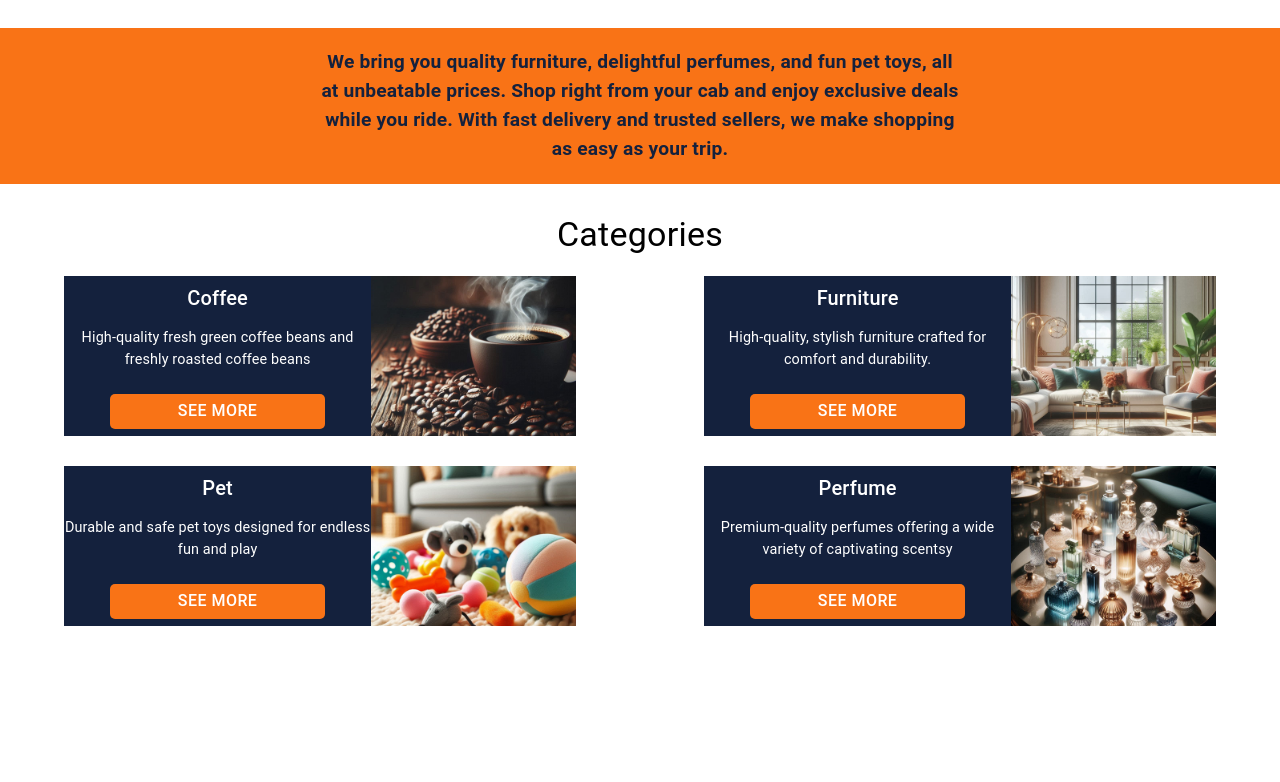
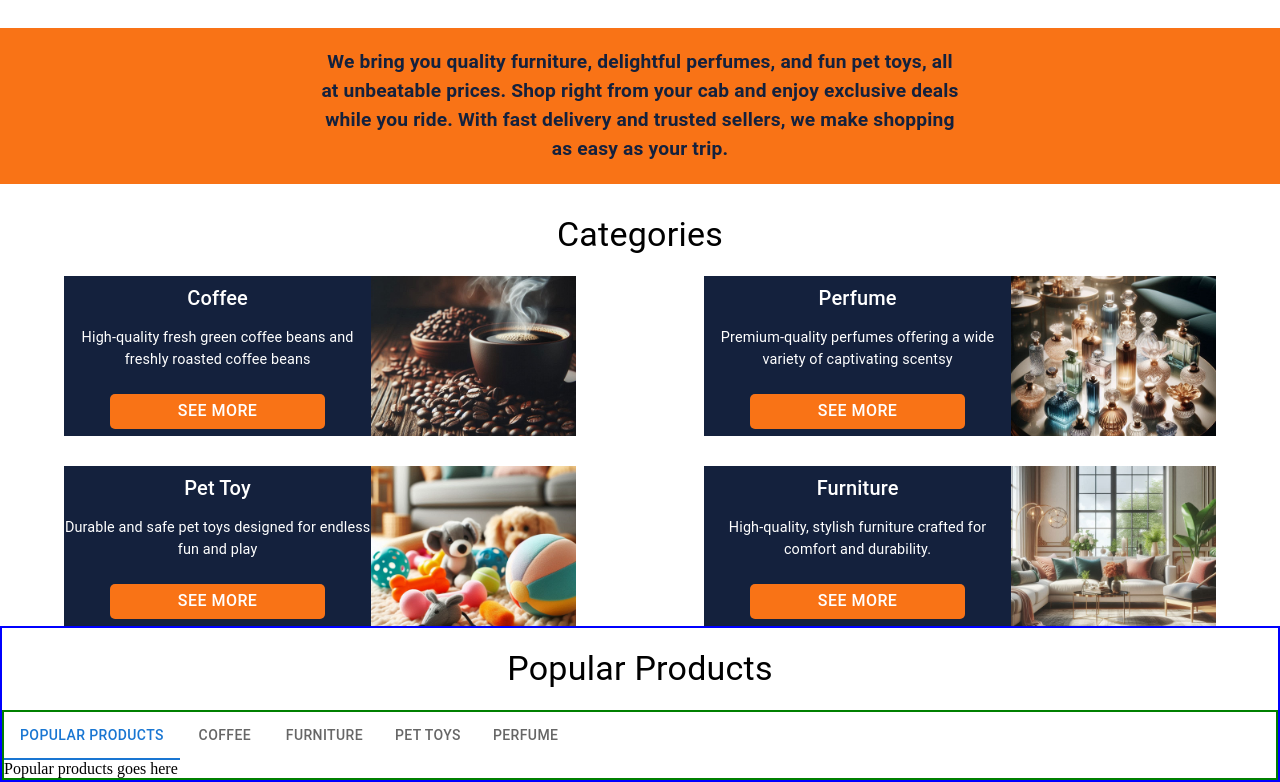
Before and after one commit to yonatanhaddish/cab-mart, a Next.js app: page / in a window 1280 px wide. Shown: the part 546-1328 px from the top of the page. Before the commit the page ends 1172 px from the top, so only its background shows below. Built offline with nearby package versions, Linux system fonts and the light colour scheme.

Commit message:
Popular category in-progress

```diff
--- a/src/app/component/CategoryBox/CategoryBox.jsx
+++ b/src/app/component/CategoryBox/CategoryBox.jsx
@@ -95,6 +95,28 @@
         </Box>
         <Box sx={styles.coffee_box}>
           <Box sx={styles.coffee_info_box}>
+            <Typography variant="h6">Perfume</Typography>
+            <Typography fontSize={"0.9rem"}>
+              Premium-quality perfumes offering a wide variety of captivating
+              scentsy
+            </Typography>
+            <Button sx={styles.more_button}>SEE MORE</Button>
+          </Box>
+          <Box sx={styles.perfume_img}></Box>
+        </Box>
+        <Box sx={styles.coffee_box}>
+          <Box sx={styles.coffee_info_box}>
+            <Typography variant="h6">Pet Toy</Typography>
+            <Typography fontSize={"0.9rem"}>
+              Durable and safe pet toys designed for endless fun and play
+            </Typography>
+            <Button sx={styles.more_button}>SEE MORE</Button>
+          </Box>
+          <Box sx={styles.pet_img}></Box>
+        </Box>
+
+        <Box sx={styles.coffee_box}>
+          <Box sx={styles.coffee_info_box}>
             <Typography variant="h6">Furniture</Typography>
             <Typography fontSize={"0.9rem"}>
               High-quality, stylish furniture crafted for comfort and
@@ -104,27 +126,6 @@
           </Box>
           <Box sx={styles.furniture_img}></Box>
         </Box>
-        <Box sx={styles.coffee_box}>
-          <Box sx={styles.coffee_info_box}>
-            <Typography variant="h6">Pet</Typography>
-            <Typography fontSize={"0.9rem"}>
-              Durable and safe pet toys designed for endless fun and play
-            </Typography>
-            <Button sx={styles.more_button}>SEE MORE</Button>
-          </Box>
-          <Box sx={styles.pet_img}></Box>
-        </Box>
-        <Box sx={styles.coffee_box}>
-          <Box sx={styles.coffee_info_box}>
-            <Typography variant="h6">Perfume</Typography>
-            <Typography fontSize={"0.9rem"}>
-              Premium-quality perfumes offering a wide variety of captivating
-              scentsy
-            </Typography>
-            <Button sx={styles.more_button}>SEE MORE</Button>
-          </Box>
-          <Box sx={styles.perfume_img}></Box>
-        </Box>
       </Box>
     </Box>
   );
--- /dev/null
+++ b/src/app/component/Products/Products.jsx
@@ -0,0 +1,52 @@
+"use client";
+
+import React, { useState } from "react";
+import { Box, Typography, Tabs, Tab } from "@mui/material";
+
+const styles = {
+  products_parent: {
+    border: "2px solid blue",
+  },
+  products_body: {
+    border: "2px solid green",
+  },
+};
+function Products() {
+  const [value, setValue] = useState(0);
+  const [name, setName] = useState("Popular Products");
+
+  const handleChange = (event, newValue) => {
+    setValue(newValue);
+    setName(event.target.textContent);
+  };
+
+  return (
+    <Box sx={styles.products_parent}>
+      <Typography
+        variant="h4"
+        component="div"
+        sx={{ textAlign: "center", margin: "20px 0" }}
+      >
+        {name}
+      </Typography>
+      <Box sx={styles.products_body}>
+        <Box>
+          <Tabs value={value} onChange={handleChange}>
+            <Tab label="Popular Products" />
+            <Tab label="Coffee" />
+            <Tab label="Furniture" />
+            <Tab label="Pet Toys" />
+            <Tab label="Perfume" />
+          </Tabs>
+        </Box>
+        {value === 0 && <Box>Popular products goes here</Box>}
+        {value === 1 && <Box>Coffee products goes here</Box>}
+        {value === 2 && <Box>Furniture products goes here</Box>}
+        {value === 3 && <Box>Pet Toys products goes here</Box>}
+        {value === 4 && <Box>Perfume products goes here</Box>}
+      </Box>
+    </Box>
+  );
+}
+
+export default Products;
--- a/src/app/page.js
+++ b/src/app/page.js
@@ -2,6 +2,7 @@
 import CategoryBox from "./component/CategoryBox/CategoryBox";
 import LandingPage from "./component/LandingPage/LandingPage";
 import Navbar from "./component/Navbar/Navbar";
+import Products from "./component/Products/Products";
 
 export default function Home() {
   return (
@@ -10,6 +11,7 @@
       <LandingPage />
       <AboutUs />
       <CategoryBox />
+      <Products />
     </div>
   );
 }
```
